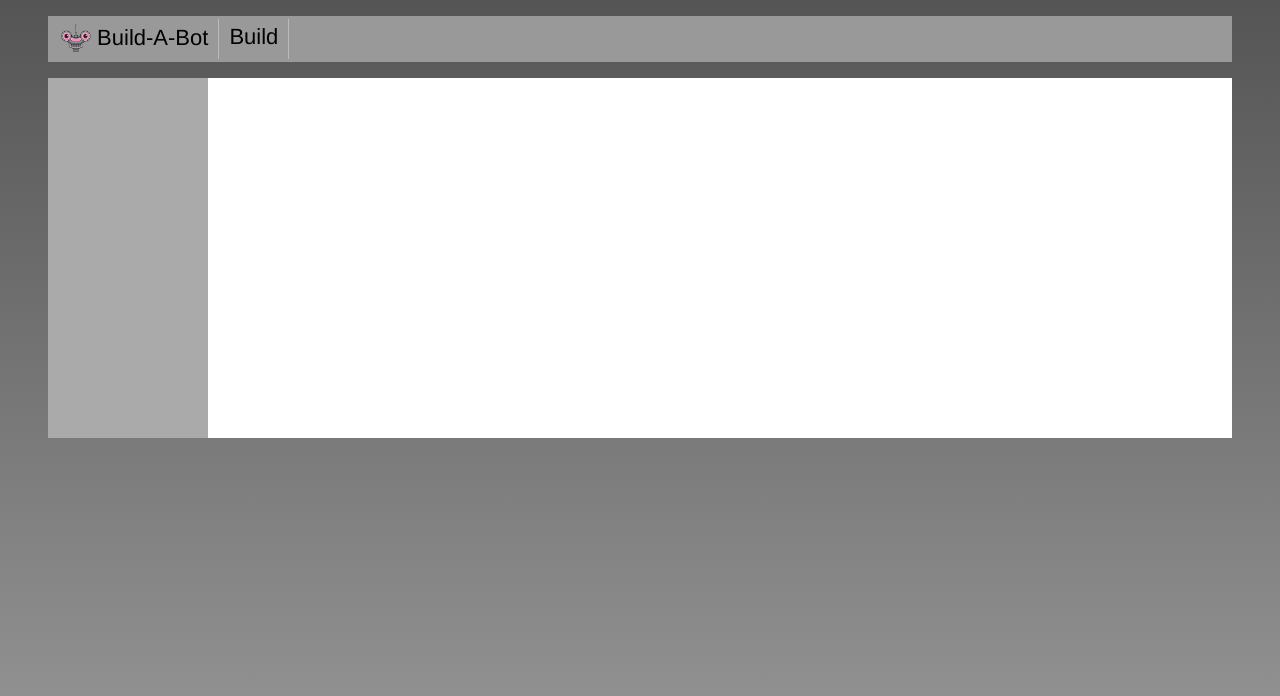
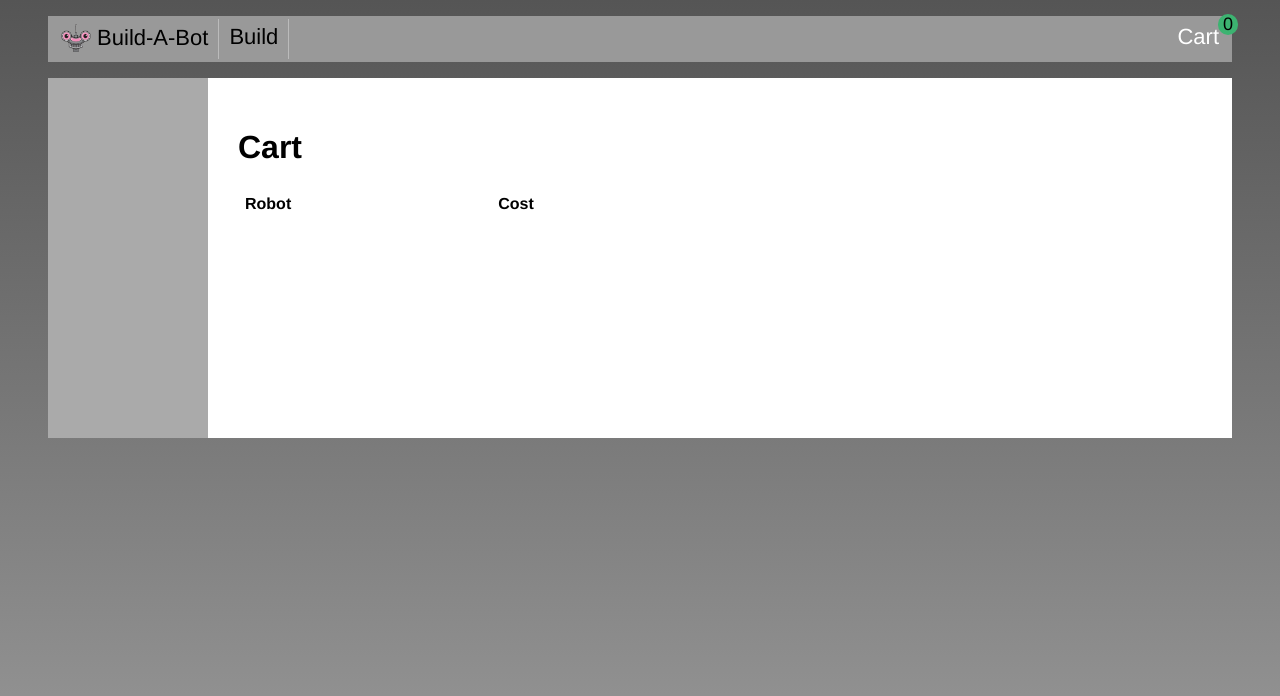
Before and after one commit to prateekjoshi2013/vue-starter, a Vue app: page /cart in a window 1280 px wide. Shown: the top 696 px of the page. Built offline with nearby package versions, Linux system fonts and the light colour scheme; the HTML template or start-up script is replaced by a standard one.

Commit message:
added get from store directly

```diff
--- a/src/App.vue
+++ b/src/App.vue
@@ -10,6 +10,11 @@
         <li class="nav-item">
         <router-link class="nav-link" :to="{name:'Build'}" exact>
         Build</router-link>
+        </li>
+        <li class="nav-item cart">
+        <router-link class="nav-link" to="/cart" exact>
+        Cart</router-link>
+        <div class="cart-items">{{cart.length}}</div>
         </li>
         </ul></nav>
     </header>
@@ -28,6 +33,11 @@
 
 export default {
   name: 'App',
+  computed: {
+    cart() {
+      return this.$store.state.cart;
+    },
+  },
 };
 </script>
 <style>
@@ -86,4 +96,21 @@
   width:100px;
   min-height:300px;
 }
+.nav-item.cart{
+  position: relative;
+  margin-left:auto;
+  border-right:none;
+}
+.cart-items{
+  position:absolute;
+  top:-5px;
+  right:-9px;
+  font-size:18px;
+  width:20px;
+  text-align:center;
+  display:inline-block;
+  border-radius:100px;
+  background-color:mediumseagreen;
+
+}
 </style>
--- /dev/null
+++ b/src/cart/ShoppingCart.vue
@@ -0,0 +1,51 @@
+<template>
+  <div>
+    <h1>Cart</h1>
+    <table>
+      <thead>
+        <tr>
+          <th class="robot-title">
+            Robot
+          </th>
+          <th class="cost">
+            Cost
+          </th>
+        </tr>
+      </thead>
+      <tbody>
+        <tr v-for="(robot, index) in cart" :key="index">
+          <td class="robot-title">
+            {{robot.head.title}}
+          </td>
+          <td class="cost">
+            {{robot.cost}}
+          </td>
+        </tr>
+      </tbody>
+    </table>
+ </div>
+</template>
+
+<script>
+export default {
+  name: 'Cart',
+  computed: {
+    cart() {
+      return this.$store.state.cart;
+    },
+  },
+};
+</script>
+
+<style scoped>
+  td, th {
+    padding: 5px;
+  }
+  .robot-title {
+    text-align: left;
+    padding-right: 200px;
+  }
+  .cost {
+    text-align: right;
+  }
+</style>
--- a/src/router/index.js
+++ b/src/router/index.js
@@ -10,6 +10,7 @@
 import RobotBases from '../parts/RobotBases.vue';
 import SidebarStandard from '../sidebars/SidebarStandard.vue';
 import SidebarBuild from '../sidebars/SidebarBuild.vue';
+import ShoppingCart from '../cart/ShoppingCart.vue';
 
 Vue.use(Router);
 
@@ -59,5 +60,9 @@
       const isValidId = Number.isInteger(Number(to.params.id));
       next(isValidId);
     },
+  }, {
+    path: '/cart',
+    name: 'Cart',
+    component: ShoppingCart,
   }],
 });
--- a/src/store/index.js
+++ b/src/store/index.js
@@ -8,7 +8,7 @@
     cart: [],
   },
   mutations: {
-    addRootToCart(state, robot) {
+    addRobotToCart(state, robot) {
       state.cart.push(robot);
     },
   },
```
Also changed, not shown: src/build/RobotBuilder.vue.
